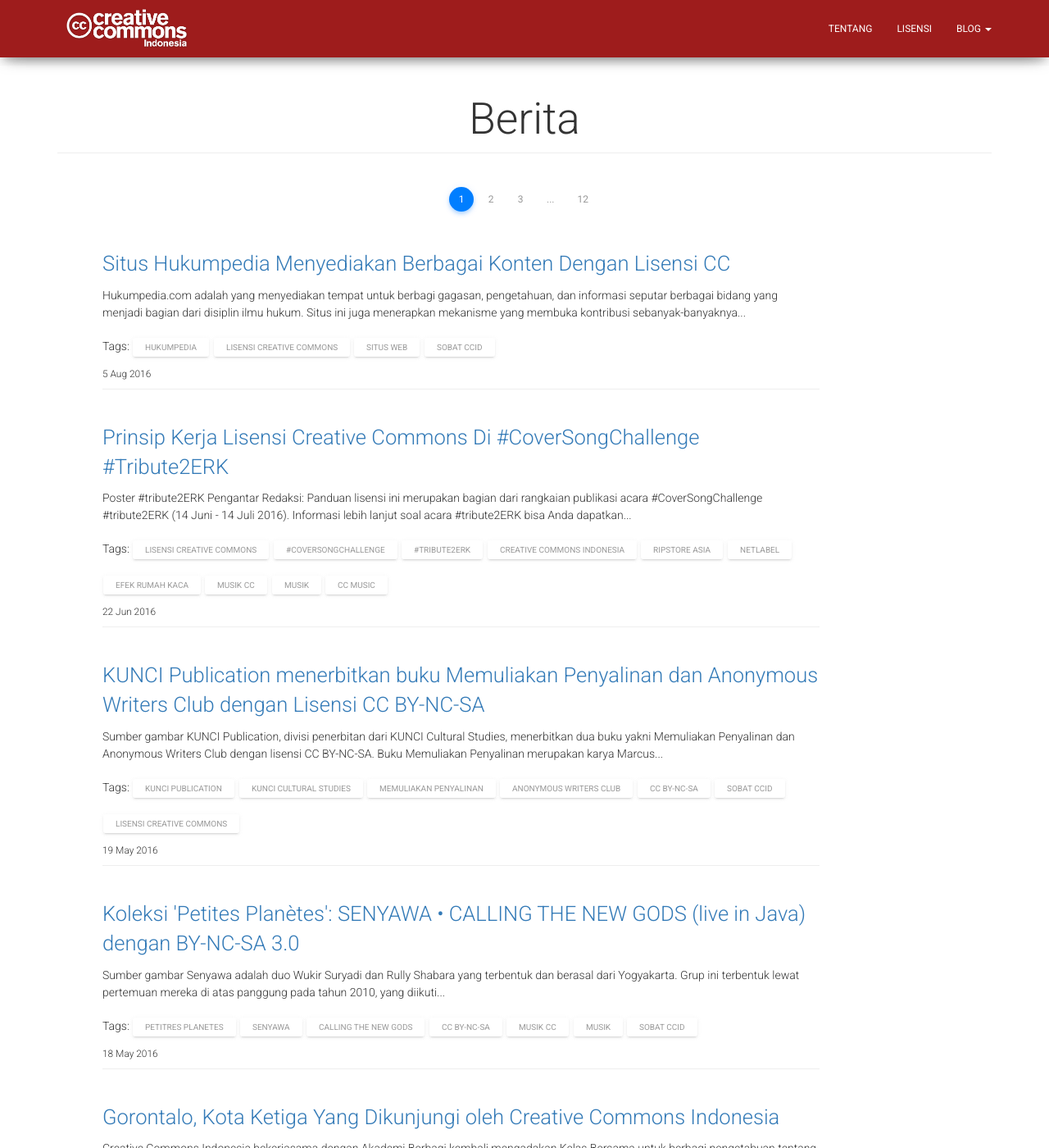
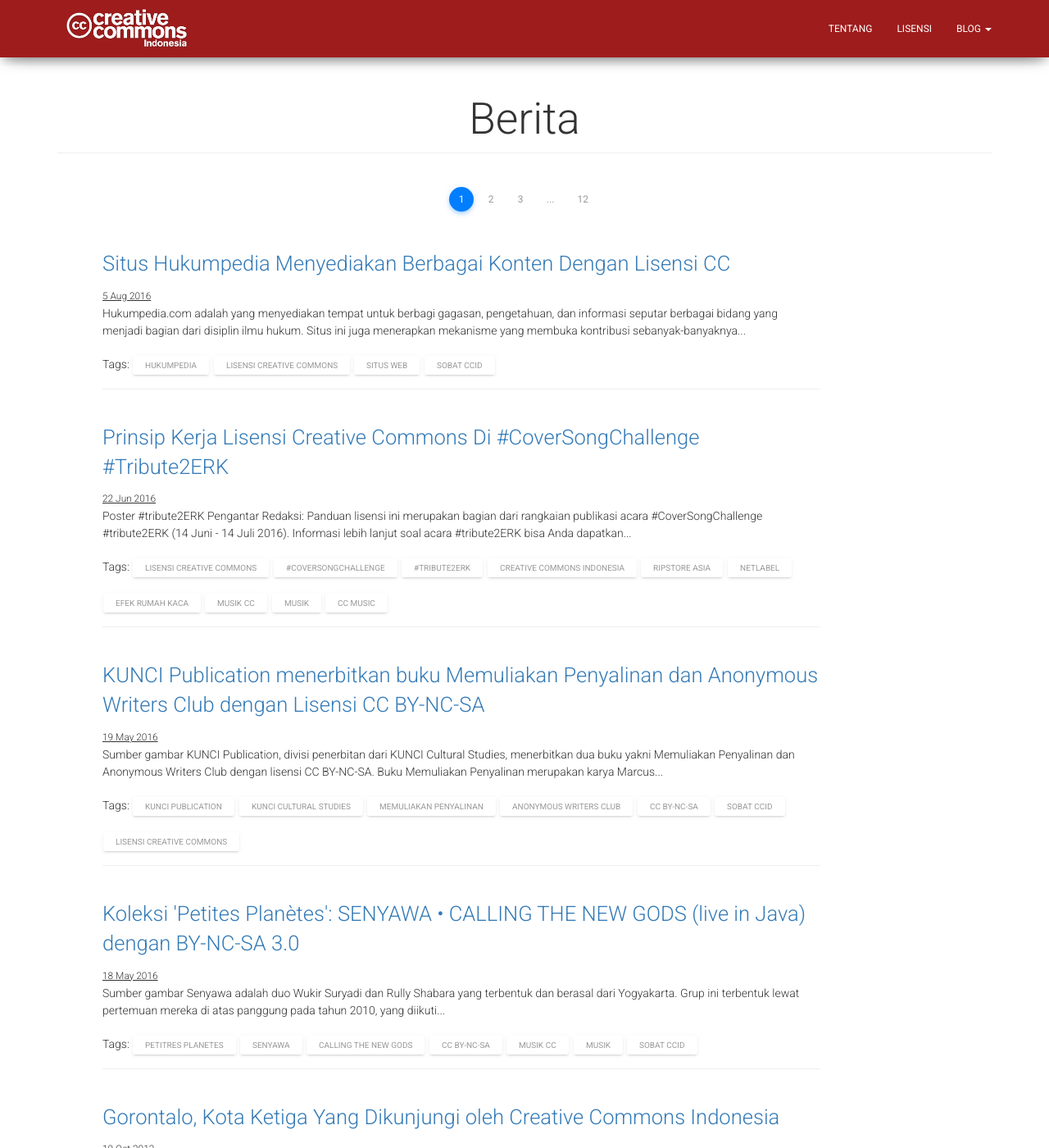
Before and after one commit to RioSatria/CCID, a Jekyll site: the page built from berita.html, in a window 1280 px wide and 1400 px high. Shown: the whole window at 82% size. Built offline with Jekyll 4.4.1, drawn with Linux system fonts in a browser that asks for light colours; nearby versions of some CDN libraries; some of the changed text lies outside the part shown.

Commit message:
Update berita.html

```diff
--- a/berita.html
+++ b/berita.html
@@ -44,7 +44,7 @@
             <li>
             <div class="col-lg-12">
             <a href="{{ post.url }}" class="btn-link"><h3>{{ post.title }}</h3></a>
-
+            <small><u>{{ post.date | date: "%-d %b %Y" }}</u></small>
             <p>{{ post.content | strip_html | truncatewords:30 }}</p>
               <div class="row">
                 <div class="col-md-12">
@@ -54,8 +54,7 @@
                 {% endfor %}
                 </div>
               </div>
-            <small>{{ post.date | date: "%-d %b %Y" }}</small>
-                <hr>
+            <hr>
             </div>
             </li>
 
```
